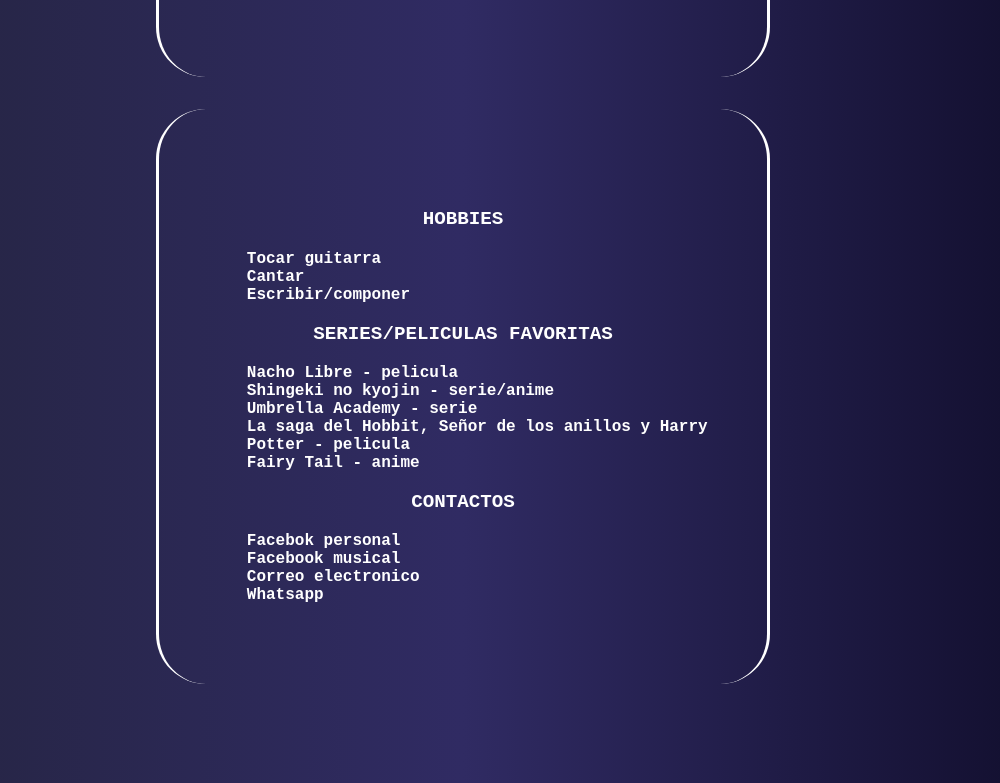
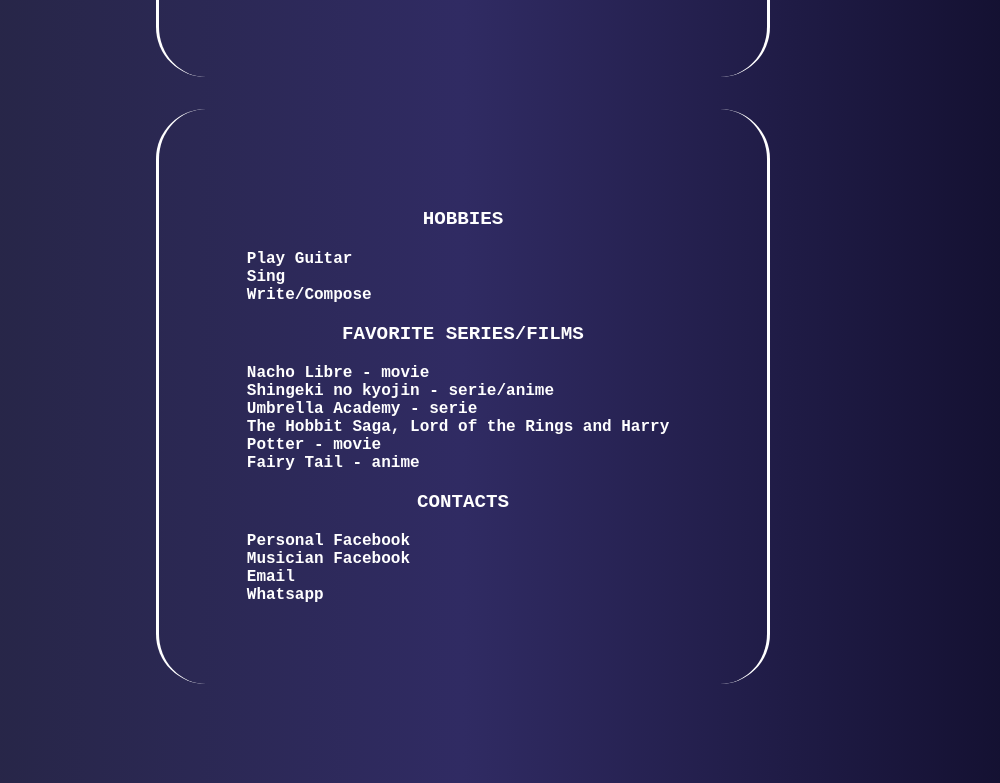
Before and after one commit to Javj95/LandingAdolfoVenegas, a plain HTML site: page index.html in a window 1280 px wide. Shown: the part 483-1266 px from the top of the page, without its empty margins (177-1177 px from the left). Drawn offline with Linux system fonts and the light colour scheme.

Commit message:
change to english

```diff
--- a/index.html
+++ b/index.html
@@ -25,23 +25,24 @@
             <article>
                 <h2>Hobbies</h2>
                 <ul>
-                    <li>Tocar guitarra</li>
-                    <li>Cantar</li>
-                    <li>Escribir/componer</li>
+                    <li>Play Guitar</li>
+                    <li>Sing</li>
+                    <li>Write/Compose</li>
                 </ul>
-                <h3>Series/Peliculas favoritas</h3>
+                <h3>Favorite series/films</h3>
                 <ul>
-                    <li>Nacho Libre - pelicula</li>
+                    <li>Nacho Libre - movie</li>
                     <li>Shingeki no kyojin - serie/anime</li>
                     <li>Umbrella Academy - serie</li>
-                    <li>La saga del Hobbit, Señor de los anillos y Harry Potter - pelicula</li>
+                    <li>
+                        The Hobbit Saga, Lord of the Rings and Harry Potter - movie</li>
                     <li>Fairy Tail - anime</li>
                 </ul>
-                <h4>Contactos</h4>
+                <h4>Contacts</h4>
                 <ul>
-                    <li><a href="https://www.facebook.com/jesusadolf" target="_blank">Facebok personal</a></li>
-                    <li><a href="https://www.facebook.com/FitoVenegasOficial" target="_blank">Facebook musical</a></li>
-                    <li><a href="mailto:jesusa.venegas@potros.itson.edu.mx" target="_blank">Correo electronico</a></li>
+                    <li><a href="https://www.facebook.com/jesusadolf" target="_blank">Personal Facebook</a></li>
+                    <li><a href="https://www.facebook.com/FitoVenegasOficial" target="_blank">Musician Facebook</a></li>
+                    <li><a href="mailto:jesusa.venegas@potros.itson.edu.mx" target="_blank">Email</a></li>
                     <li><a href="https://wa.me/6442751120" target="_blank">Whatsapp</a></li>
                 </ul>
             </article>
```
